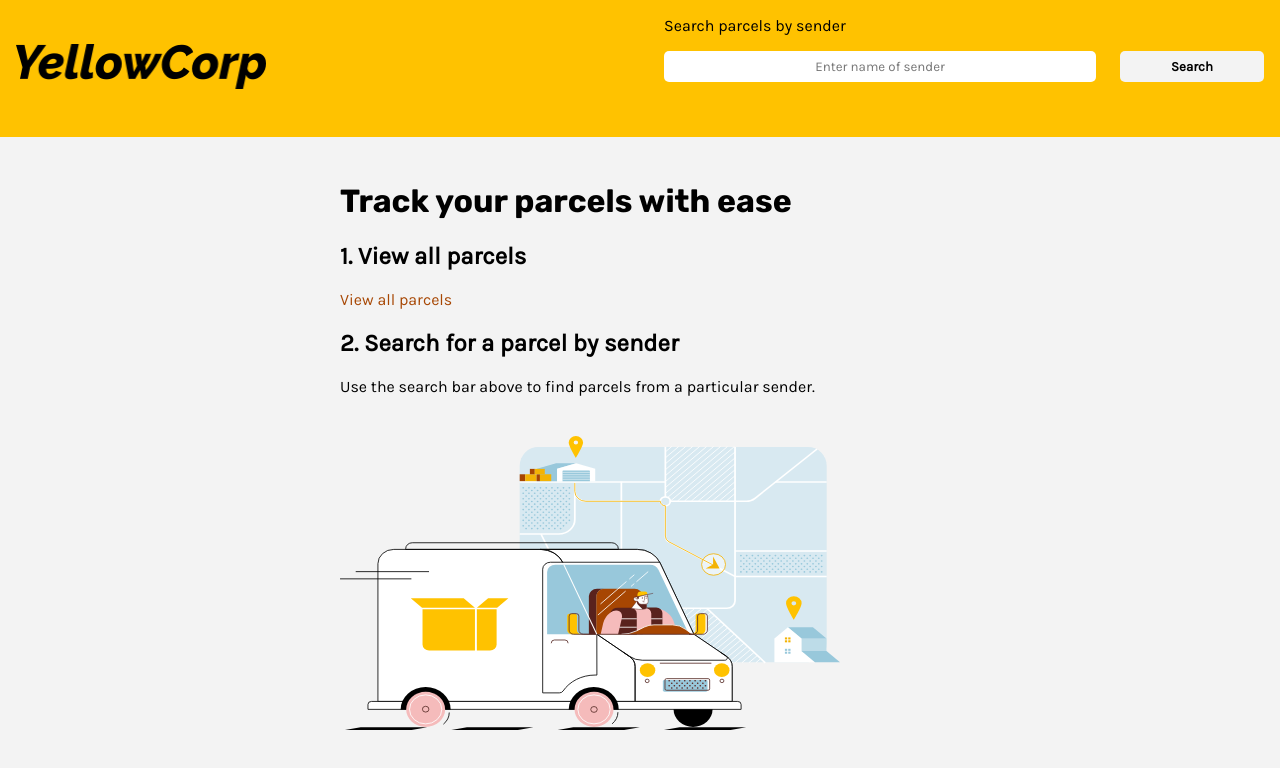
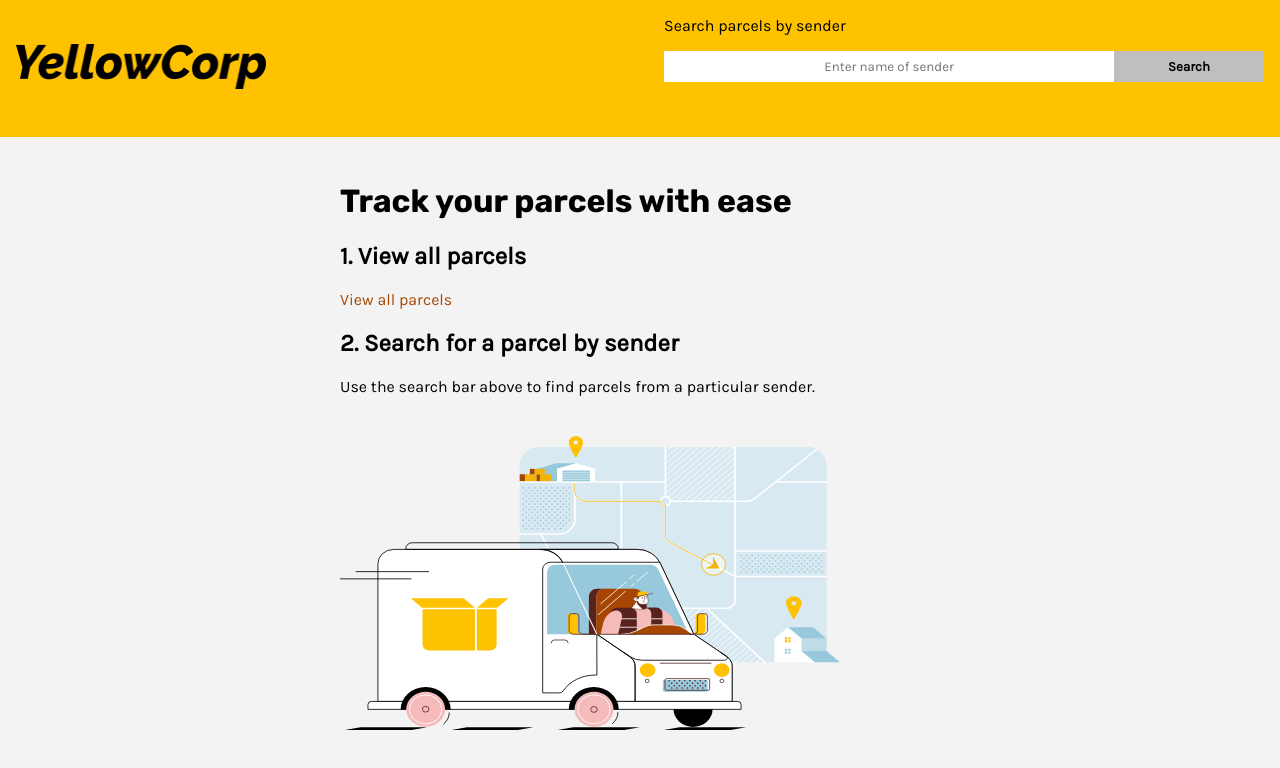
Before and after one commit to eeels22/package-tracker, a React (Create React App) app: page / in a window 1280 px wide. Shown: the top 768 px of the page. Built offline with nearby package versions, Linux system fonts and the light colour scheme.

Commit message:
updated style

```diff
--- a/src/styles/base/layout.css
+++ b/src/styles/base/layout.css
@@ -20,7 +20,7 @@ body {
   }
 }
 
-@media (min-width: 1200px) {
+@media (min-width: 750px) {
   .container {
     max-width: 600px;
     padding: var(--space-big) 0;
--- a/src/styles/modules/search-bar.css
+++ b/src/styles/modules/search-bar.css
@@ -9,21 +9,19 @@
 
 .search-box {
   border: none;
-  border-radius: 5px;
   text-align: center;
   font-family: "Karla", sans-serif;
 }
 
 .search-button {
   border: none;
-  border-radius: 5px;
-  background-color: var(--color-light-grey);
+  background-color: var(--color-medium-grey);
   font-family: "Karla", sans-serif;
   font-weight: 700;
 }
 
 .search-button:hover {
-  background-color: var(--color-medium-grey);
+  background-color: var(--color-light-grey);
 }
 
 .search-input {
@@ -41,7 +39,6 @@
   .search-input {
     display: grid;
     grid-template-columns: 3fr 1fr;
-    column-gap: var(--space-big);
     align-items: stretch;
   }
 }
```
